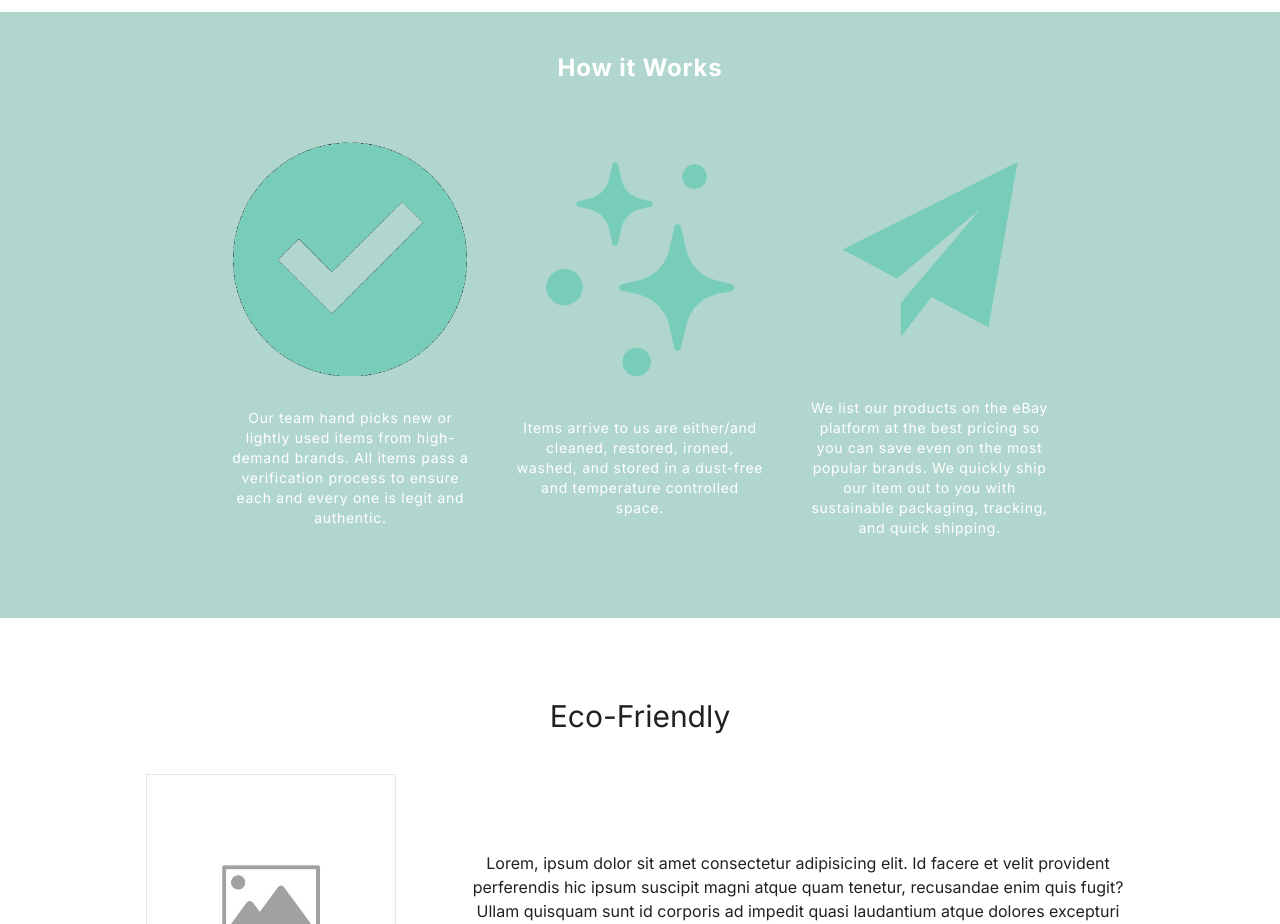
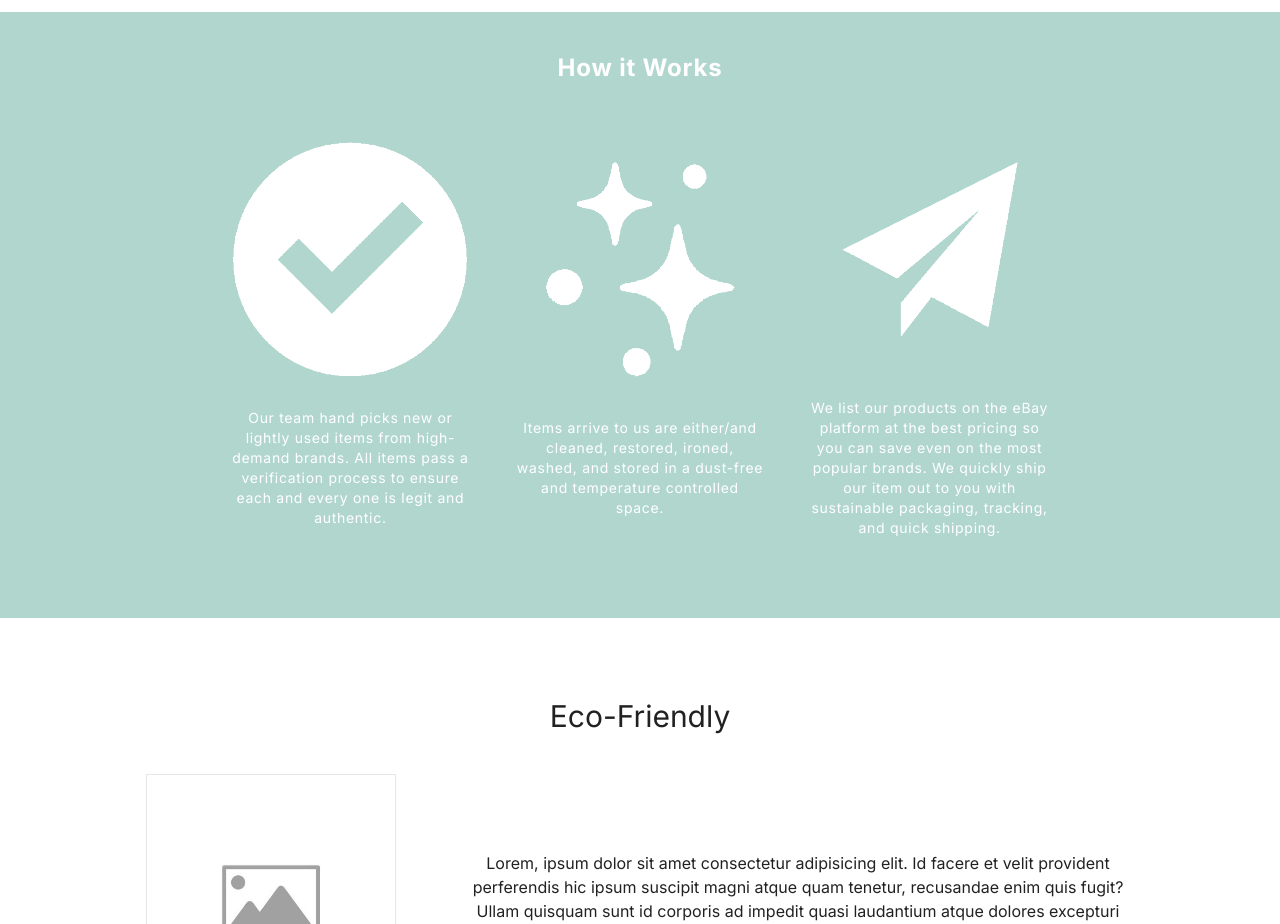
Before and after one commit to c9aw/c9aw.github.io, a React (Vite) app: page /About in a window 1280 px wide. Shown: the part 900-1824 px from the top of the page. Built offline with nearby package versions, Linux system fonts and the light colour scheme; a web font is replaced by a local one.

Commit message:
Update HowItWorks.jsx

```diff
--- a/src/components/About/HowItWorks.jsx
+++ b/src/components/About/HowItWorks.jsx
@@ -1,19 +1,19 @@
 const data = [
   {
     id: 1,
-    image: '/checkabout.png',
+    image: '/checkabout1.png',
     title:
       'Our team hand picks new or lightly used items from high-demand brands. All items pass a verification process to ensure each and every one is legit and authentic.',
   },
   {
     id: 2,
-    image: '/cleanabout.png',
+    image: '/cleanabout1.png',
     title:
       'Items arrive to us are either/and cleaned, restored, ironed, washed, and stored in a dust-free and temperature controlled space.',
   },
   {
     id: 3,
-    image: '/sendabout.png',
+    image: '/sendabout1.png',
     title:
       'We list our products on the eBay platform at the best pricing so you can save even on the most popular brands. We quickly ship our item out to you with sustainable packaging, tracking, and quick shipping.',
   },
```
